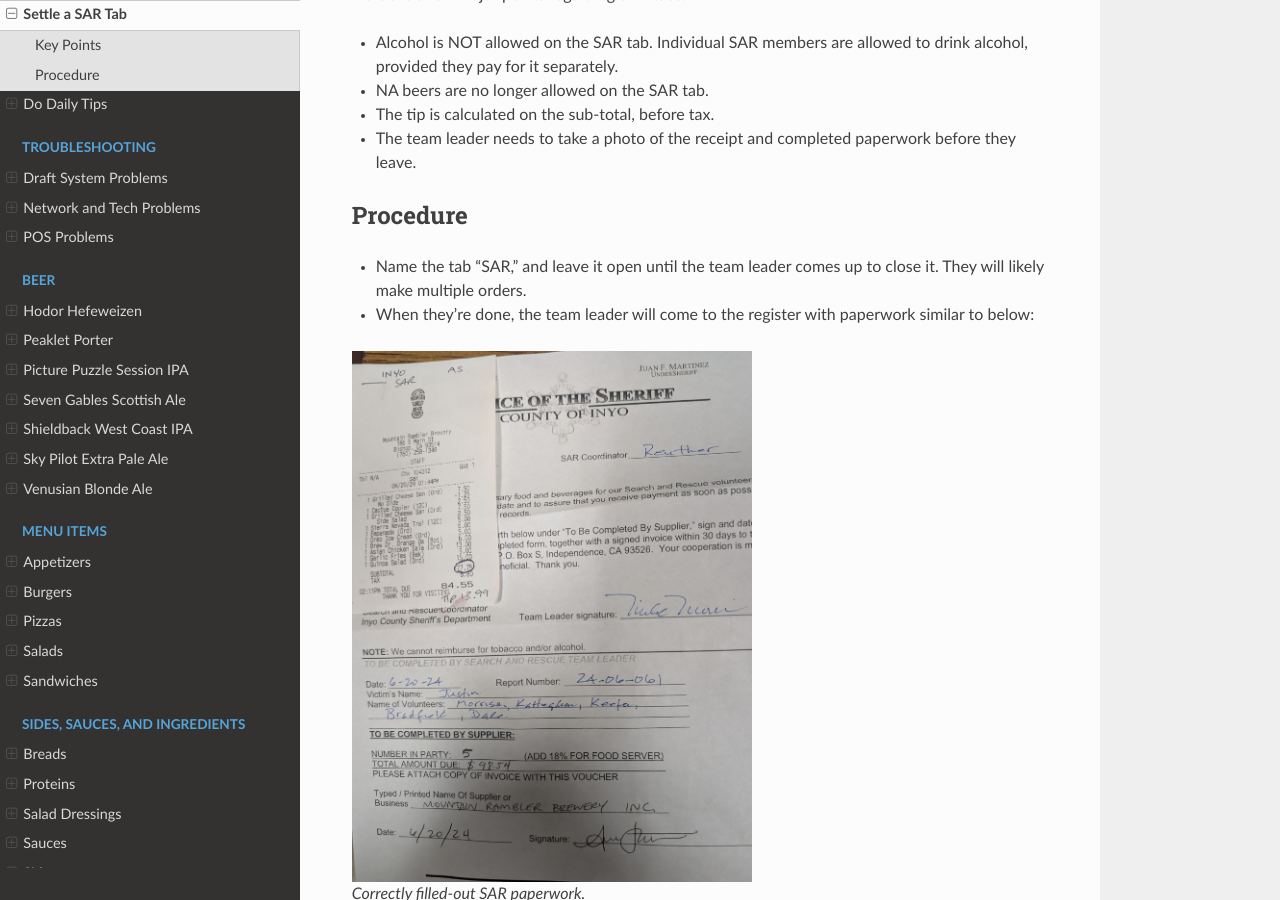
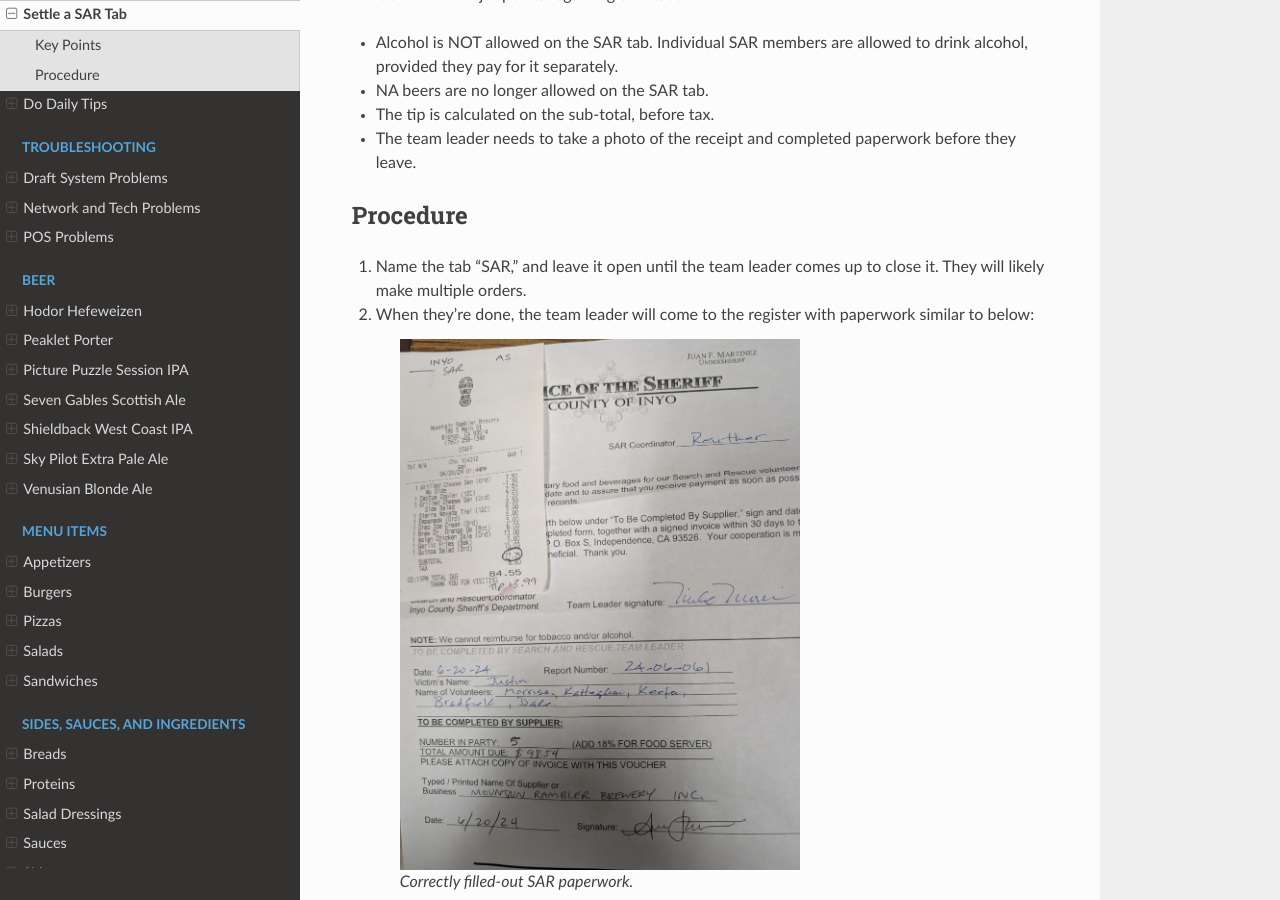
Before and after one commit to zhenry9/mrb-docs, a Sphinx documentation site: the page built from docs/source/how-to/settle-a-sar-tab.rst, in a window 1280 px wide and 900 px high, scrolled down 305 px. Built offline with Sphinx 7.4.7 and the Read the Docs theme 2.0.0, drawn with Linux system fonts in a browser that asks for light colours.

```diff
--- a/docs/source/how-to/settle-a-sar-tab.rst
+++ b/docs/source/how-to/settle-a-sar-tab.rst
@@ -13,18 +13,18 @@ Here are a few major points regarding SAR tabs:
 
 Procedure
 ---------
-- Name the tab "SAR," and leave it open until the team leader comes up to close it. They will likely make multiple orders.
-- When they're done, the team leader will come to the register with paperwork similar to below:
+#. Name the tab "SAR," and leave it open until the team leader comes up to close it. They will likely make multiple orders.
+#. When they're done, the team leader will come to the register with paperwork similar to below:
 
-.. figure:: /_static/how-to/sar/sar-sheet.jpeg
-   :width: 400
+    .. figure:: /_static/how-to/sar/sar-sheet.jpeg
+       :width: 400
 
-   Correctly filled-out SAR paperwork.
+       Correctly filled-out SAR paperwork.
 
-- Print the customer receipt for the tab.
-- Multiply the **subtotal** by 0.18. This is the tip.
-- Add the tip to the **total**. This amount goes next to TOTAL AMOUNT DUE.
-- Staple the receipt to the paper, and let the team leader take a picture. This part is important!
-- Put the paper in the bag with the cash drop.
-- Close the tab out to check. For the check number, use the report number.
-- Take the tip amount out of the drawer, and put it in the tip jar. Remember that the drawer will be short by this amount at the end of the night.
+#. Print the customer receipt for the tab.
+#. Multiply the **subtotal** by 0.18. This is the tip.
+#. Add the tip to the **total**. This amount goes next to TOTAL AMOUNT DUE.
+#. Staple the receipt to the paper, and let the team leader take a picture. This part is important!
+#. Put the paper in the bag with the cash drop.
+#. Close the tab out to check. For the check number, use the report number.
+#. Take the tip amount out of the drawer, and put it in the tip jar. Remember that the drawer will be short by this amount at the end of the night.
```
